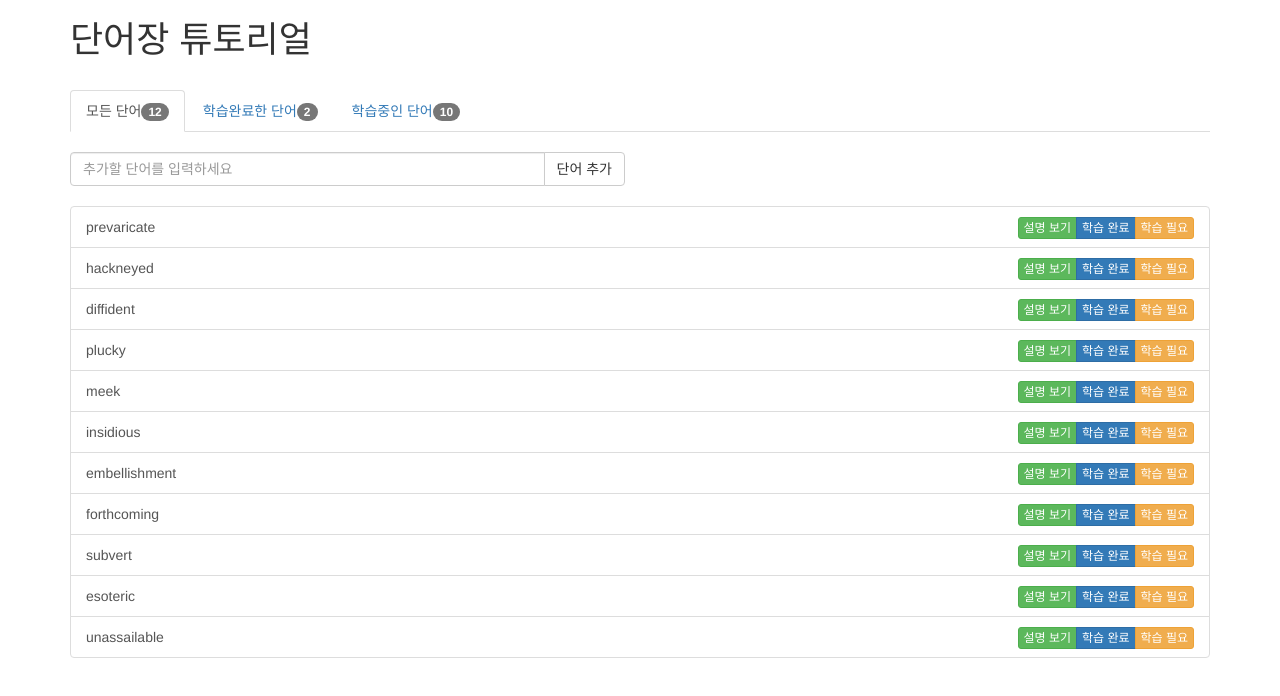
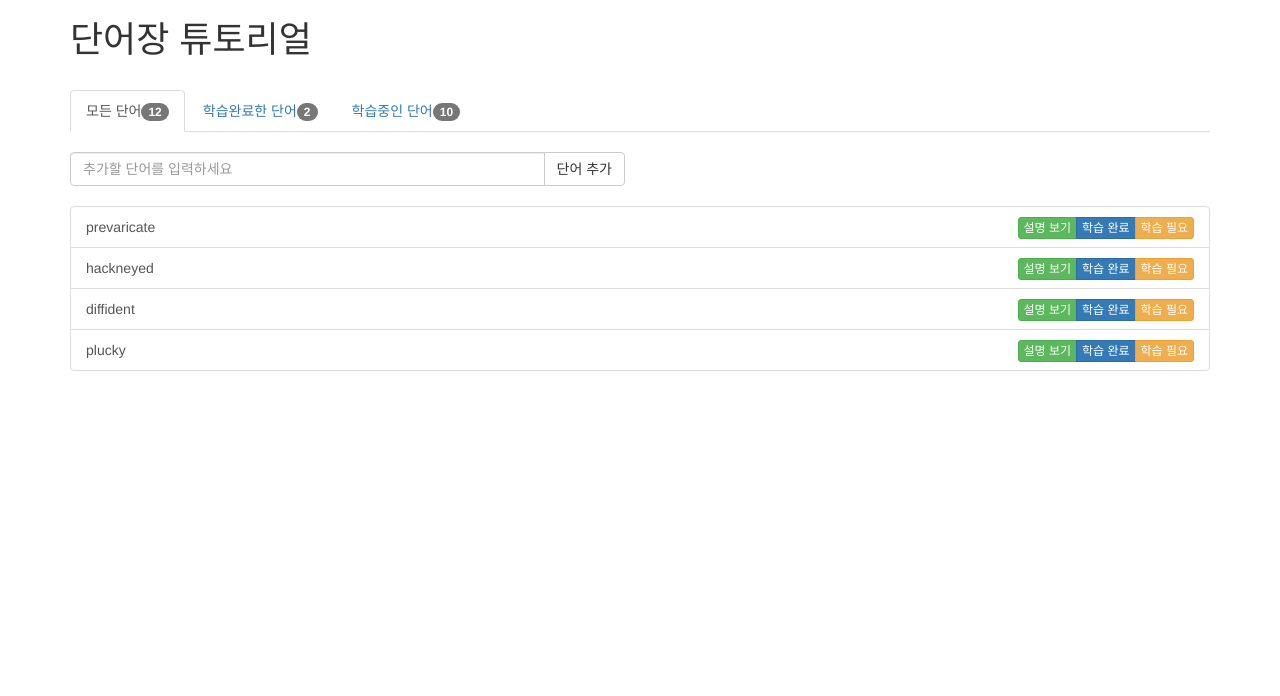
Before and after one commit to paulsoh/react-tutorial, a React (Create React App) app: page / in a window 1280 px wide. Shown: the top 696 px of the page. Built offline with nearby package versions, Linux system fonts and the light colour scheme.

Commit message:
Use props to refactor vocab list

```diff
--- a/src/App.js
+++ b/src/App.js
@@ -6,7 +6,24 @@ import VocabList from './VocabList';
 
 class App extends Component {
   state = {
-    hello: 'world',
+    vocabList: [
+      {
+        word: 'prevaricate',
+        isLearned: false,
+      },
+      {
+        word: 'hackneyed',
+        isLearned: false,
+      },
+      {
+        word: 'diffident',
+        isLearned: false,
+      },
+      {
+        word: 'plucky',
+        isLearned: false,
+      },
+    ],
   }
 
   componentWillMount = () => {
@@ -35,7 +52,9 @@ class App extends Component {
         <br />
         <AddVocabInput />
         <br />
-        <VocabList />
+        <VocabList
+          vocabList={this.state.vocabList}
+        />
       </div>
     );
   }
--- a/src/VocabItem.js
+++ b/src/VocabItem.js
@@ -4,7 +4,7 @@ class VocabItem extends React.Component {
   render = () => {
     return (
       <a className="list-group-item">
-        prevaricate
+        {this.props.word}
         <div className="pull-right">
           <div className="btn-group btn-group-xs" role="group" aria-label="...">
             <button type="button" className="btn btn-success">설명 보기</button>
--- a/src/VocabList.js
+++ b/src/VocabList.js
@@ -3,111 +3,18 @@ import VocabItem from './VocabItem';
 
 class VocabList extends React.Component {
   render = () => {
+    const vocabList = this.props.vocabList.map((vocab) => {
+      return (
+        <VocabItem
+          word={vocab.word}
+        />
+      )
+    })
     return (
       <div className="row">
         <div className="col-lg-12">
           <div className="list-group">
-            <VocabItem />
-            <a className="list-group-item">
-              hackneyed
-              <div className="pull-right">
-                <div className="btn-group btn-group-xs" role="group" aria-label="...">
-                  <button type="button" className="btn btn-success">설명 보기</button>
-                  <button type="button" className="btn btn-primary">학습 완료</button>
-                  <button type="button" className="btn btn-warning">학습 필요</button>
-                </div>
-              </div>
-            </a>
-            <a className="list-group-item">
-              diffident
-              <div className="pull-right">
-                <div className="btn-group btn-group-xs" role="group" aria-label="...">
-                  <button type="button" className="btn btn-success">설명 보기</button>
-                  <button type="button" className="btn btn-primary">학습 완료</button>
-                  <button type="button" className="btn btn-warning">학습 필요</button>
-                </div>
-              </div>
-            </a>
-            <a className="list-group-item">
-              plucky
-              <div className="pull-right">
-                <div className="btn-group btn-group-xs" role="group" aria-label="...">
-                  <button type="button" className="btn btn-success">설명 보기</button>
-                  <button type="button" className="btn btn-primary">학습 완료</button>
-                  <button type="button" className="btn btn-warning">학습 필요</button>
-                </div>
-              </div>
-            </a>
-            <a className="list-group-item">
-              meek
-              <div className="pull-right">
-                <div className="btn-group btn-group-xs" role="group" aria-label="...">
-                  <button type="button" className="btn btn-success">설명 보기</button>
-                  <button type="button" className="btn btn-primary">학습 완료</button>
-                  <button type="button" className="btn btn-warning">학습 필요</button>
-                </div>
-              </div>
-            </a>
-            <a className="list-group-item">
-              insidious
-              <div className="pull-right">
-                <div className="btn-group btn-group-xs" role="group" aria-label="...">
-                  <button type="button" className="btn btn-success">설명 보기</button>
-                  <button type="button" className="btn btn-primary">학습 완료</button>
-                  <button type="button" className="btn btn-warning">학습 필요</button>
-                </div>
-              </div>
-            </a>
-            <a className="list-group-item">
-              embellishment
-              <div className="pull-right">
-                <div className="btn-group btn-group-xs" role="group" aria-label="...">
-                  <button type="button" className="btn btn-success">설명 보기</button>
-                  <button type="button" className="btn btn-primary">학습 완료</button>
-                  <button type="button" className="btn btn-warning">학습 필요</button>
-                </div>
-              </div>
-            </a>
-            <a className="list-group-item">
-              forthcoming
-              <div className="pull-right">
-                <div className="btn-group btn-group-xs" role="group" aria-label="...">
-                  <button type="button" className="btn btn-success">설명 보기</button>
-                  <button type="button" className="btn btn-primary">학습 완료</button>
-                  <button type="button" className="btn btn-warning">학습 필요</button>
-                </div>
-              </div>
-            </a>
-            <a className="list-group-item">
-              subvert
-              <div className="pull-right">
-                <div className="btn-group btn-group-xs" role="group" aria-label="...">
-                  <button type="button" className="btn btn-success">설명 보기</button>
-                  <button type="button" className="btn btn-primary">학습 완료</button>
-                  <button type="button" className="btn btn-warning">학습 필요</button>
-                </div>
-              </div>
-            </a>
-            <a className="list-group-item">
-              esoteric
-              <div className="pull-right">
-                <div className="btn-group btn-group-xs" role="group" aria-label="...">
-                  <button type="button" className="btn btn-success">설명 보기</button>
-                  <button type="button" className="btn btn-primary">학습 완료</button>
-                  <button type="button" className="btn btn-warning">학습 필요</button>
-                </div>
-              </div>
-            </a>
-            <a className="list-group-item">
-              unassailable
-              <div className="pull-right">
-                <div className="btn-group btn-group-xs" role="group" aria-label="...">
-                  <button type="button" className="btn btn-success">설명 보기</button>
-                  <button type="button" className="btn btn-primary">학습 완료</button>
-                  <button type="button" className="btn btn-warning">학습 필요</button>
-                </div>
-              </div>
-            </a>
+            {vocabList}
           </div>
         </div>
       </div>
```
